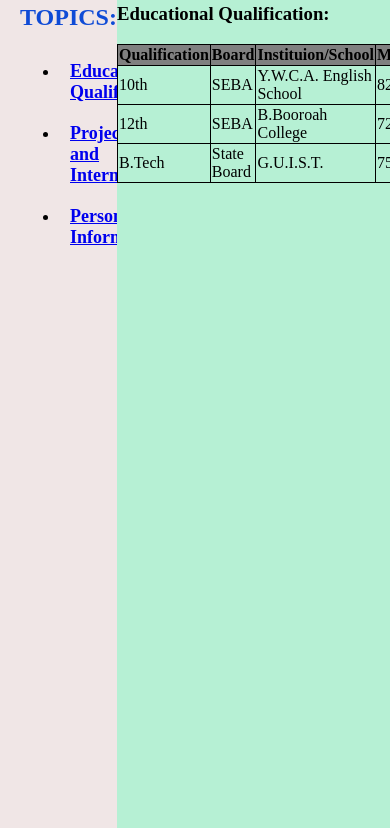
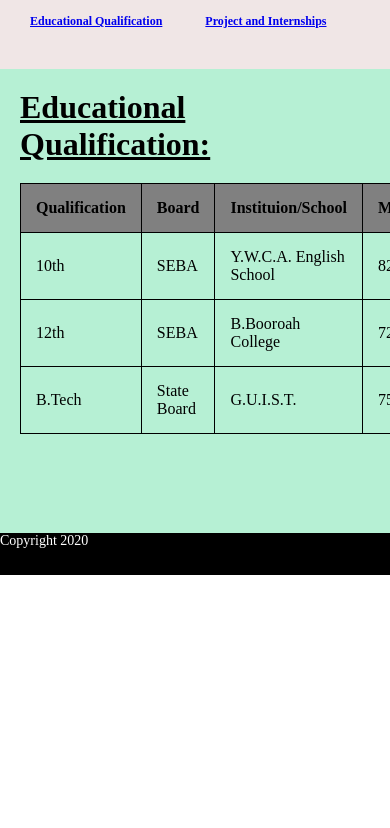
Before and after one commit to Harindraprasad/project0, a plain HTML site: page index2.html in a window 390 px wide. Shown: the part 269-1097 px from the top of the page. After the commit the page ends 844 px from the top, so only its background shows below. Drawn offline with Linux system fonts and the light colour scheme.

Commit message:
made my website small screen viewable

```diff
--- a/index2.html
+++ b/index2.html
@@ -7,20 +7,12 @@
 
 	<style type="text/css">
 
-		.section{
-
-			position: absolute;
-			top: 30%;
-			left: 30%;
-			right: 0;
-			height: 100%;
-			background-color: rgb(182, 240, 212);
-		}
-
 		.table,tr,th,td{
 			border: 1px solid black;
 			border-collapse: collapse;
 			text-align: left;
+			margin: 20px;
+			padding: 15px;
 
 		}
 
@@ -28,36 +20,37 @@
 </head>
 <body>
 
+
 	<div class="header">
 
 		<div class="details">
+
 			<a href="index.html" style="font-size: 36px">HARINDRA N PRASAD</a>
 			<br >+91 8761913474
 			<br>shubham.prasad157@gmail.com
 			<br><a href="http://https://www.linkedin.com/in/harindra-n-prasad-a8b4b5164?lipi=urn%3Ali%3Apage%3Ad_flagship3_profile_view_base_contact_details%3BaLP5T4qhQISgX9UIdtSqeg%3D%3D">LindedIn</a>
+
 		</div>
 
 		<div>
-			<img src="img1.jpg" class="photo">
+			<img src="img1.jpg" alt="" class="photo">
 		</div>
 
 	</div>
 
 	<div class="nav">
-
-		<h2 class="topics">TOPICS:</h2>
-
-		<ul class="nav_list" >
-			<li><a href="index2.html">Educational Qualification</a></li>
-			<li><a href="index3.html">Project and Internships</a></li>
-			<li><a href="index4.html">Personal Information</a></li>
-		</ul>
-
+			<h2 class="topics">TOPICS:</h2>
+		<div class="nav_list" >
+			<a href="index2.html">Educational Qualification</a>
+			<a href="index3.html">Project and Internships</a>
+			<a href="index4.html">Personal Information</a>
+			<a href="">Download Resume</a>
+		</div>
 	</div>
 
 	<div class="section">
 
-		<h3>Educational Qualification:</h3>
+		<h1 style="margin: 20px"><u>Educational Qualification:</u></h1>
 
 		<table class="table">
 			<tr style="background-color: grey">
@@ -94,6 +87,11 @@
 
 	</div>
 
+	<div class="foot" >
+		Copyright 2020
+
+	</div>
+
 </body>
 
 </html>
--- a/stylesheet.css
+++ b/stylesheet.css
@@ -13,9 +13,31 @@
 			top: 30%;
 			left: 0;
 			width: 30%;
-			height: 100%;
+			bottom: 0;
 			background-color: rgb(240, 230, 230);
+
 		}
+
+.section{
+
+			position: absolute;
+			top: 30%;
+			left: 30%;
+			right: 0;
+			bottom: 0;
+			background-color: rgb(182, 240, 212);
+		}
+
+.foot{
+		position: absolute;
+		bottom: 0;
+		left: 0;
+		right: 0;
+		height: 5%;
+		font-size: 14px;
+		background-color: black;
+		color: white;
+	}
 
 .details{
 
@@ -25,6 +47,11 @@
 			padding: 20px;
 
 		}
+
+.details a:hover{
+
+			color: red;
+}
 .photo{
 			position: absolute;
 			right: 20px;
@@ -35,6 +62,7 @@
 
 		}
 
+
 .topics{
 			padding-left: 20px;
 			color: rgb(15, 75, 214);
@@ -43,10 +71,78 @@
 .nav_list{
 			font-size: 18px;
 			font-weight: bold ;
-			position: relative;
-			left: 20px;
+			margin: 30px;
+			color: rgb(115, 126, 156);
+
 		}
 
-li{
-	padding : 10px;
+.nav_list a{
+	padding : 20px;
+	display: block;
 }
+
+
+
+.nav a:hover{
+	background-color: rgb(237, 218, 234);
+	color: red;
+}
+
+@media screen and (max-width: 1200px)
+{
+
+	.photo{
+		display: none;
+	}
+
+
+	.nav{
+
+		position: absolute;
+			top: 30%;
+			left: 0;
+			width: 100%;
+			height: 10%;
+			color: rgb(240, 230, 230);
+	}
+
+	.section{
+
+		position: absolute;
+			top: 40%;
+			left: 0;
+			right: 0;
+			bottom: 0;
+			background-color: rgb(182, 240, 212);
+	}
+
+	.topics{
+		display: none;
+		/*font-size: 14px;*/
+	}
+
+	.nav_list{
+
+			font-size: 12px;
+			font-weight: bold ;
+			margin: 10px;
+			color: rgb(115, 126, 156);
+
+	}
+
+	.nav_list a{
+
+			/*float: left;*/
+			/*padding-right: 10px;*/
+			/*width: 25%;*/
+			display: inline-flex;
+
+	}
+
+	.nav a:hover{
+
+			background-color: black;
+			color: white;
+	}
+
+}
```
Also changed, not shown: index.html (+20 -26 lines), index3.html (+58 -0 lines), index4.html (+58 -0 lines).
